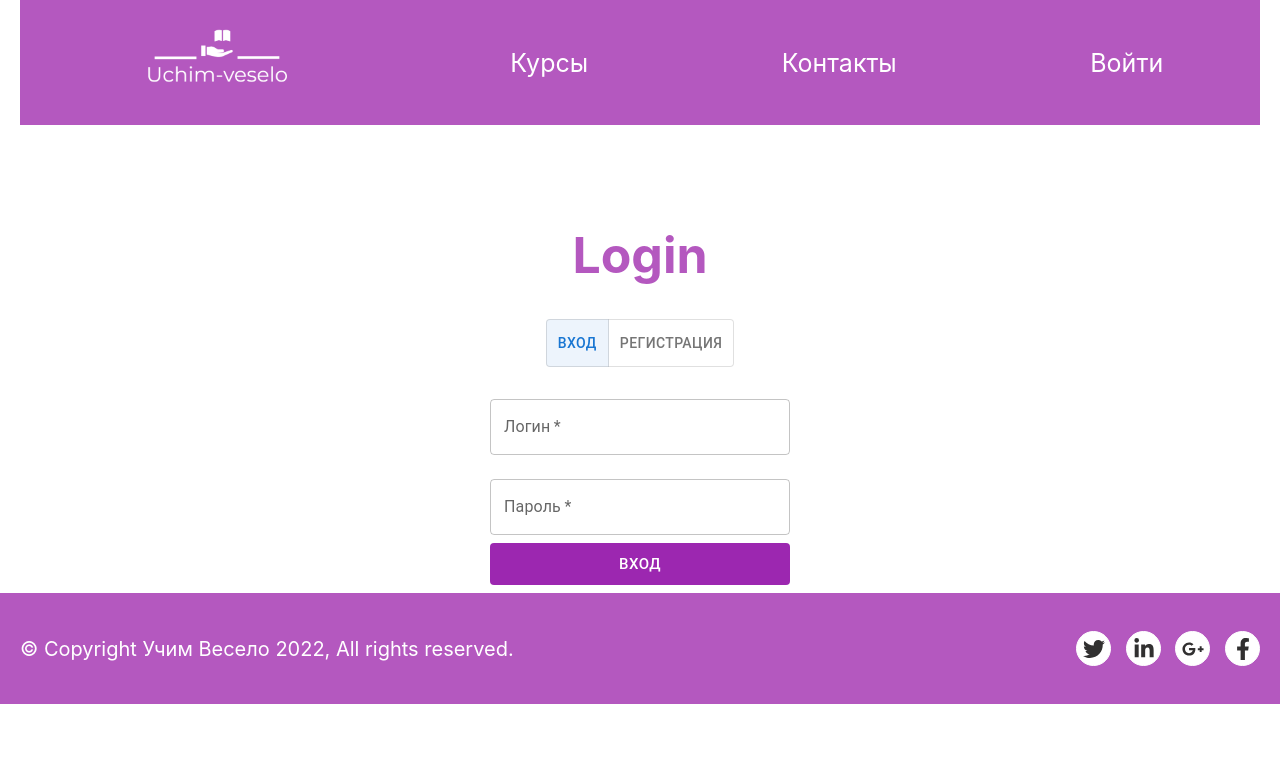
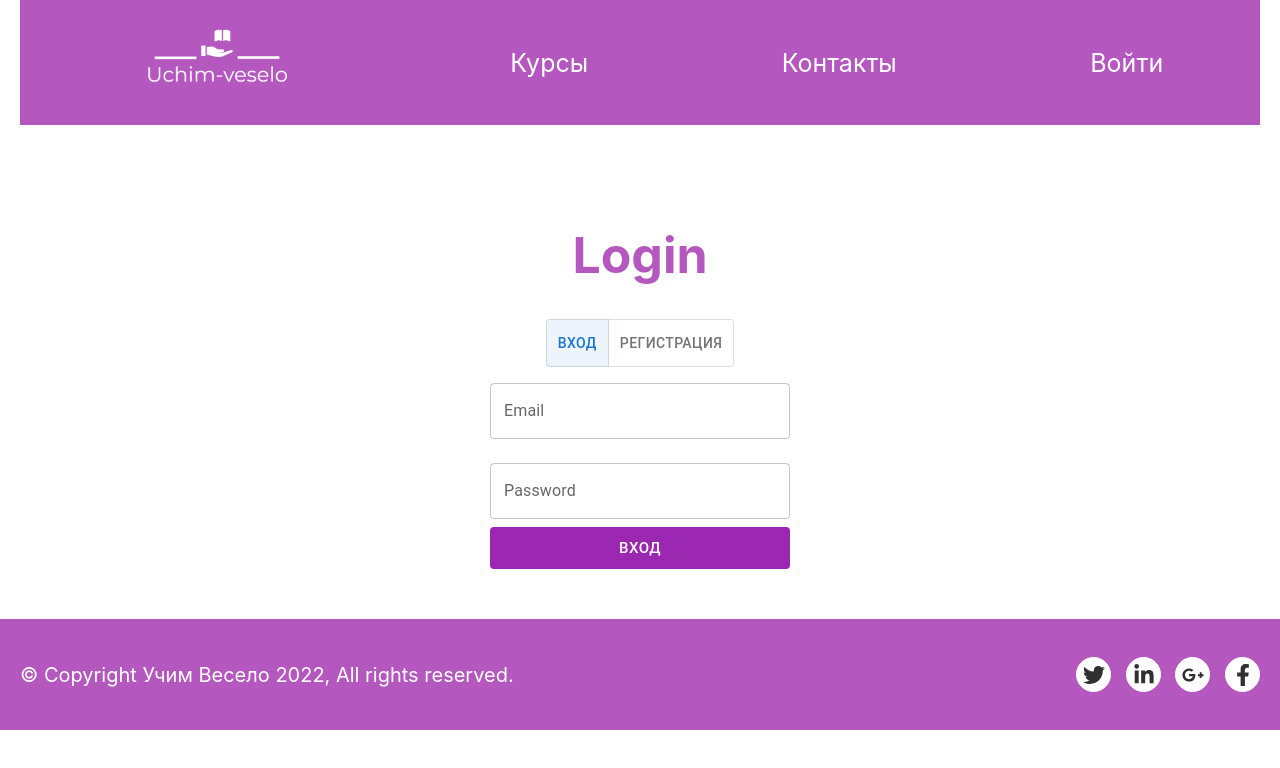
Before and after one commit to lena-sever/uchim-veselo, a React (Create React App) app in the folder front/: page /login in a window 1280 px wide. Shown: the top 768 px of the page. Built offline with nearby package versions, Linux system fonts and the light colour scheme.

Commit message:
переписал формы на formik, валидацию сделал с помощью yup

```diff
--- a/front/package.json
+++ b/front/package.json
@@ -14,6 +14,7 @@
     "@testing-library/react": "^12.1.4",
     "@testing-library/user-event": "^13.5.0",
     "axios": "^0.26.1",
+    "formik": "^2.2.9",
     "material-ui-colors": "^1.0.0",
     "react": "^17.0.2",
     "react-dom": "^17.0.2",
@@ -23,7 +24,8 @@
     "redux": "^4.1.2",
     "redux-thunk": "^2.4.1",
     "styled-components": "^5.3.5",
-    "web-vitals": "^2.1.4"
+    "web-vitals": "^2.1.4",
+    "yup": "^0.32.11"
   },
   "scripts": {
     "start": "react-scripts start",
--- a/front/src/components/Login/Login.css
+++ b/front/src/components/Login/Login.css
@@ -1,3 +1,4 @@
 .login__wrp {
     max-width: 300px;
+    margin: 0 auto 50px;
 }
--- a/front/src/components/Login/LoginForm.js
+++ b/front/src/components/Login/LoginForm.js
@@ -1,7 +1,7 @@
-import { useState } from "react";
 import { useDispatch, useSelector } from "react-redux";
 import { useNavigate } from "react-router-dom";
-import { FormControl } from "@mui/material";
+import { useFormik } from "formik";
+import * as yup from "yup";
 import TextField from "@mui/material/TextField";
 import { Button } from "@mui/material";
 import { makeStyles } from "@material-ui/core/styles";
@@ -10,6 +10,17 @@ import { purple } from "@mui/material/colors";
 
 import { authMe } from "../../store/auth/action";
 import { selectLogin } from "../../store/auth/authSelector";
+
+const validationSchema = yup.object({
+    email: yup
+        .string("Введите свой email")
+        .email("Email не корректный")
+        .required("Вы не ввели email"),
+    password: yup
+        .string("Введите свой пароль")
+        .min(6, "Минимальная длина пароля 6 символов")
+        .required("Вы не ввели пароль"),
+});
 
 const ColorButton = styled(Button)(({ theme }) => ({
     color: theme.palette.getContrastText(purple[500]),
@@ -36,56 +47,62 @@ const LoginForm = () => {
     const dispatch = useDispatch();
     const navigate = useNavigate();
     const loginUser = useSelector(selectLogin);
-    const [login, setLogin] = useState("");
-    const [password, setPassword] = useState("");
+
+    const formik = useFormik({
+        initialValues: {
+            email: "",
+            password: "",
+        },
+        validationSchema: validationSchema,
+        onSubmit: async (values) => {
+            dispatch(authMe(values));
+        },
+    });
 
     if (loginUser) {
         navigate("/courses", { replace: true });
     }
 
-    const submitForm = async () => {
-        dispatch(
-            authMe({
-                login: login,
-                password: password,
-            })
-        );
-    };
-
     return (
-        <form
-            onSubmit={(e) => {
-                e.preventDefault();
-                submitForm();
-            }}
-        >
-            <FormControl fullWidth margin="normal" className="login__wrp">
+        <form onSubmit={formik.handleSubmit}>
+            <div className="login__wrp">
                 <TextField
-                    required
                     margin="normal"
-                    id="outlined-required"
-                    label="Логин"
-                    value={login}
-                    onChange={(e) => {
-                        setLogin(e.target.value);
-                    }}
+                    fullWidth
+                    id="email"
+                    name="email"
+                    label="Email"
+                    value={formik.values.email}
+                    onChange={formik.handleChange}
+                    error={formik.touched.email && Boolean(formik.errors.email)}
+                    helperText={formik.touched.email && formik.errors.email}
                 />
                 <TextField
-                    required
                     margin="normal"
-                    id="outlined-password-input"
-                    label="Пароль"
+                    fullWidth
+                    id="password"
+                    name="password"
+                    label="Password"
                     type="password"
-                    autoComplete="current-password"
-                    value={password}
-                    onChange={(e) => {
-                        setPassword(e.target.value);
-                    }}
+                    value={formik.values.password}
+                    onChange={formik.handleChange}
+                    error={
+                        formik.touched.password &&
+                        Boolean(formik.errors.password)
+                    }
+                    helperText={
+                        formik.touched.password && formik.errors.password
+                    }
                 />
-                <ColorButton type="submit" size="large" className={classes.btn}>
+                <ColorButton
+                    fullWidth
+                    type="submit"
+                    size="large"
+                    className={classes.btn}
+                >
                     Вход
                 </ColorButton>
-            </FormControl>
+            </div>
         </form>
     );
 };
--- a/front/src/components/Login/RegForm.js
+++ b/front/src/components/Login/RegForm.js
@@ -1,7 +1,7 @@
 import { useState } from "react";
 import { useDispatch, useSelector } from "react-redux";
-import { reghMe } from "../../store/auth/action";
-import { selectLogin } from "../../store/auth/authSelector";
+import { useFormik } from "formik";
+import * as yup from "yup";
 import { useNavigate } from "react-router-dom";
 import { FormControl } from "@mui/material";
 import TextField from "@mui/material/TextField";
@@ -9,6 +9,24 @@ import { Button } from "@mui/material";
 import { makeStyles } from "@material-ui/core/styles";
 import { styled } from "@mui/material/styles";
 import { purple } from "@mui/material/colors";
+
+import { reghMe } from "../../store/auth/action";
+import { selectLogin } from "../../store/auth/authSelector";
+
+const validationSchema = yup.object({
+    email: yup
+        .string("Введите свой email")
+        .email("Email не корректный")
+        .required("Вы не ввели email"),
+    password: yup
+        .string("Введите свой пароль")
+        .min(6, "Минимальная длина пароля 6 символов")
+        .required("Вы не ввели пароль"),
+    confirmPassword: yup
+        .string()
+        .oneOf([yup.ref("password")], "Пароли не совпадают")
+        .required("Обязательно"),
+});
 
 const ColorButton = styled(Button)(({ theme }) => ({
     color: theme.palette.getContrastText(purple[500]),
@@ -35,76 +53,83 @@ const RegForm = () => {
     const dispatch = useDispatch();
     let navigate = useNavigate();
     const loginUser = useSelector(selectLogin);
-    const [login, setLogin] = useState("");
-    const [password, setPassword] = useState("");
-    const [repeatPassword, setRepeatPassword] = useState("");
-    const [error, setError] = useState("");
+
+    const formik = useFormik({
+        initialValues: {
+            email: "",
+            password: "",
+            confirmPassword: "",
+        },
+        validationSchema: validationSchema,
+        onSubmit: async (values) => {
+            dispatch(
+                reghMe({ email: values.email, password: values.password })
+            );
+        },
+    });
 
     if (loginUser) {
         navigate("/courses", { replace: true });
     }
 
-    const submitForm = () => {
-        if (password === repeatPassword) {
-            dispatch(
-                reghMe({
-                    login: login,
-                    password: password,
-                })
-            );
-        }
-    };
-
     return (
-        <form
-            onSubmit={(e) => {
-                e.preventDefault();
-                submitForm();
-            }}
-        >
-            <FormControl fullWidth margin="normal" className="login__wrp">
+        <form onSubmit={formik.handleSubmit}>
+            <div className="login__wrp">
                 <TextField
-                    required
                     margin="normal"
-                    id="outlined-required"
-                    label="Логин"
-                    value={login}
-                    onChange={(e) => {
-                        setLogin(e.target.value);
-                    }}
+                    fullWidth
+                    id="email"
+                    name="email"
+                    label="Email"
+                    value={formik.values.email}
+                    onChange={formik.handleChange}
+                    error={formik.touched.email && Boolean(formik.errors.email)}
+                    helperText={formik.touched.email && formik.errors.email}
                 />
                 <TextField
-                    required
                     margin="normal"
-                    id="outlined-password-input"
+                    fullWidth
+                    id="password"
+                    name="password"
                     label="Пароль"
                     type="password"
-                    autoComplete="current-password"
-                    value={password}
-                    onChange={(e) => {
-                        setPassword(e.target.value);
-                    }}
+                    value={formik.values.password}
+                    onChange={formik.handleChange}
+                    error={
+                        formik.touched.password &&
+                        Boolean(formik.errors.password)
+                    }
+                    helperText={
+                        formik.touched.password && formik.errors.password
+                    }
                 />
                 <TextField
-                    required
-                    error={password !== repeatPassword}
                     margin="normal"
-                    id="outlined-password-input"
+                    fullWidth
+                    id="confirmPassword"
+                    name="confirmPassword"
                     label="Повторите пароль"
                     type="password"
-                    autoComplete="current-password"
-                    value={repeatPassword}
+                    value={formik.values.confirmPassword}
+                    onChange={formik.handleChange}
+                    error={
+                        formik.touched.confirmPassword &&
+                        Boolean(formik.errors.confirmPassword)
+                    }
                     helperText={
-                        password !== repeatPassword ? "пароли не совпадают" : ""
+                        formik.touched.confirmPassword &&
+                        formik.errors.confirmPassword
                     }
-                    onChange={(e) => {
-                        setRepeatPassword(e.target.value);
-                    }}
                 />
-                <ColorButton type="submit" size="large" className={classes.btn}>
+                <ColorButton
+                    fullWidth
+                    type="submit"
+                    size="large"
+                    className={classes.btn}
+                >
                     Регистрация
                 </ColorButton>
-            </FormControl>
+            </div>
         </form>
     );
 };
--- a/front/src/store/auth/action.js
+++ b/front/src/store/auth/action.js
@@ -37,7 +37,7 @@ export const reghMe = (payload) => async (dispatch) => {
                 "Some mistake has occurred. We are already working on it"
             );
         } else {
-            dispatch(authSuccess(payload.login));
+            dispatch(authSuccess(payload.email));
         }
     } catch {}
 };
```
Also changed, not shown: 1 other file (tests, documents, lock files or other folders).
